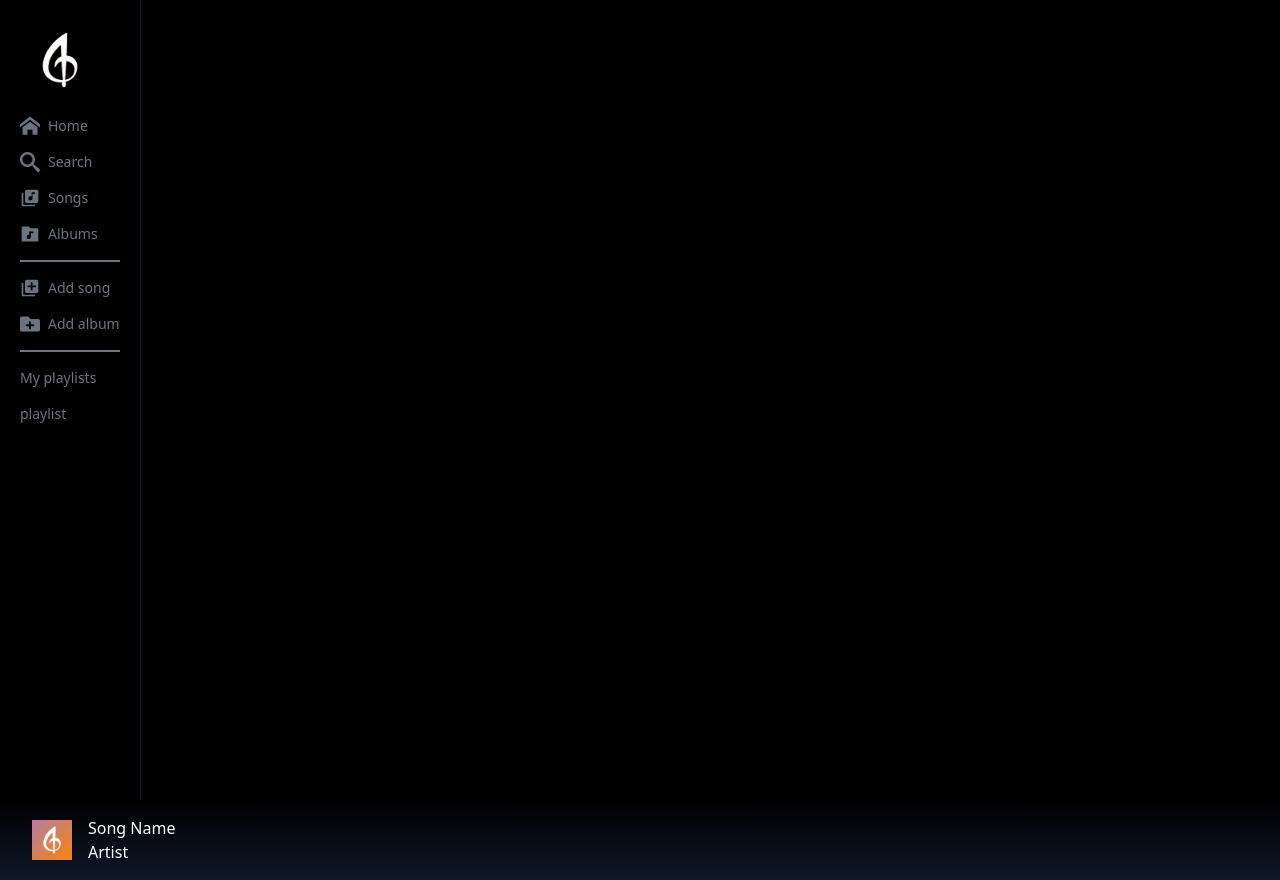
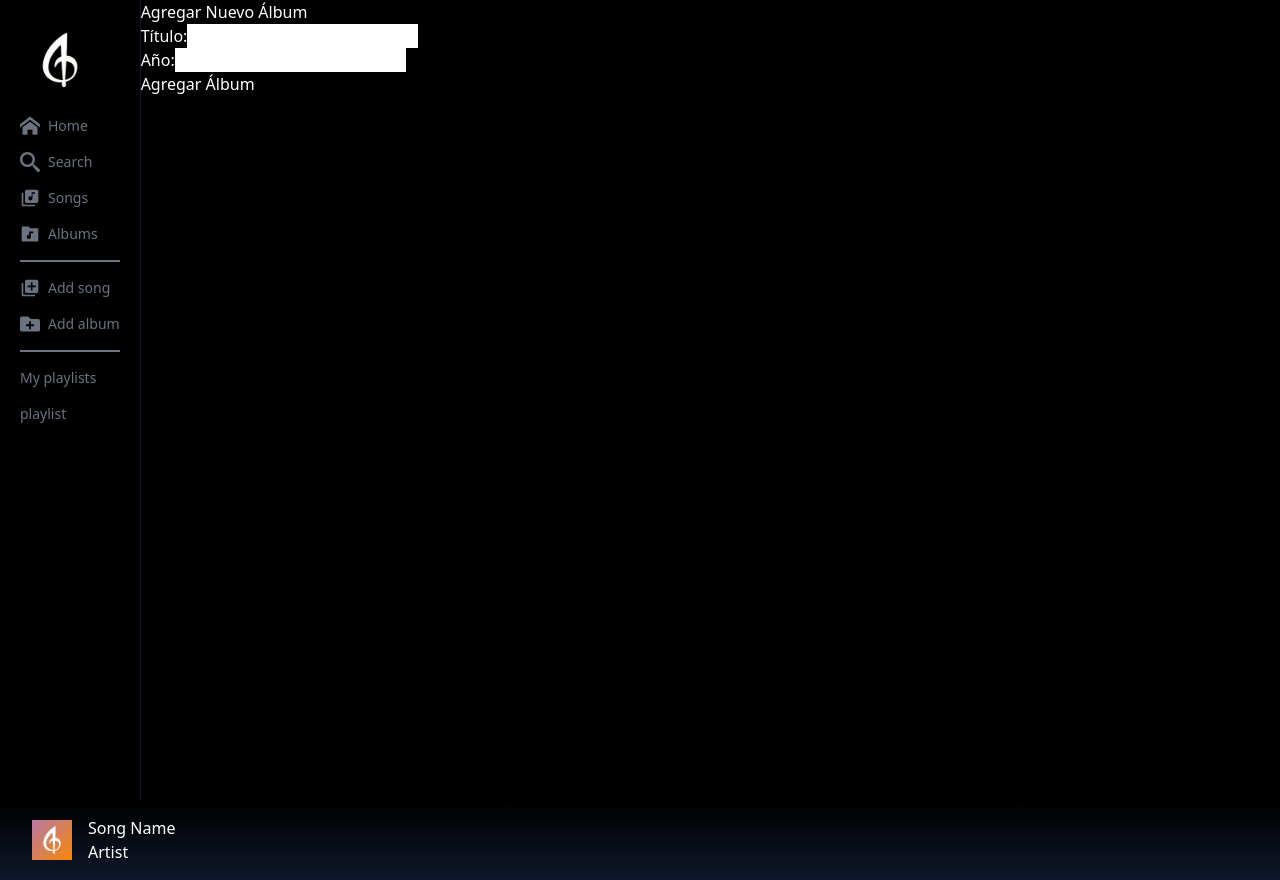
Before and after one commit to tomasild/glist-app, a React (Vite) app: page /add-album in a window 1280 px wide. Built offline with nearby package versions, Linux system fonts and the light colour scheme.

Commit message:
add album and song forms

```diff
--- a/src/App.jsx
+++ b/src/App.jsx
@@ -8,6 +8,8 @@ import AlbumList from "./pages/AlbumList";
 import SongList from "./pages/SongList";
 import AlbumDetails from "./pages/AlbumDetails";
 import SongDetails from "./pages/SongDetails";
+import AddAlbumForm from "./forms/AddAlbumForm";
+import AddSongForm from "./forms/AddSongForm";
 
 
 function App() {
@@ -23,6 +25,8 @@ function App() {
           <Route path="/album-list" element={<Center> <AlbumList /> </Center>} />
           <Route path="/album/:albumId" element={<AlbumDetails />} />
           <Route path="/song/:songId" element={<Center><SongDetails /></Center>} />
+          <Route path="/add-album" element={<AddAlbumForm />} />
+          <Route path="/add-song" element={<AddSongForm />} />
         </Routes>
       </main>
       <div className="absolute b-0 w-full text-white">
--- a/src/components/Card.jsx
+++ b/src/components/Card.jsx
@@ -4,7 +4,6 @@ function Card({ title, year, imageSrc, _id, updated, created }) {
   return (
     <div className="text-white flex flex-col w-full p-4 hover:bg-slate-800 opacity-75 rounded-md bg-slate-900 backdrop-blur-sm">
       <div className="relative w-full group">
-        <p className="absolute pl-2 pt-1 font-bold truncate">{_id}</p>
         <img
           src={imageSrc}
           className="w-full h-auto rounded-lg"
@@ -12,12 +11,12 @@ function Card({ title, year, imageSrc, _id, updated, created }) {
         />
       </div>
       <div className="flex flex-col flex-grow items-center p-2">
-        <p className="font-bold mb-2">{title}</p>
+        <p className="font-bold">{title}</p>
         <p className="truncate">{year}</p>
         <div className="flex flex-col flex-grow items-center justify-between mt-2">
           <p className="truncate">Updated: {updated}</p>
           <p className="truncate">Created: {created}</p>
-          <p className="truncate">{_id}</p>
+          <p className="truncate mt-2">{_id}</p>
         </div>
       </div>
     </div>
--- a/src/forms.jsx/AlbumForm.jsx
+++ /dev/null
@@ -1,9 +0,0 @@
-import React from 'react'
-
-function AlbumForm() {
-  return (
-    <div>AlbumForm</div>
-  )
-}
-
-export default AlbumForm
--- a/src/forms.jsx/SongForm.jsx
+++ /dev/null
@@ -1,9 +0,0 @@
-import React from 'react'
-
-function SongForm() {
-  return (
-    <div>SongForm</div>
-  )
-}
-
-export default SongForm
--- /dev/null
+++ b/src/forms/AddAlbumForm.jsx
@@ -0,0 +1,56 @@
+import React, { useState } from 'react';
+import axios from 'axios';
+
+const AddAlbumForm = () => {
+  const [title, setTitle] = useState('');
+  const [year, setYear] = useState('');
+
+  const handleSubmit = async (event) => {
+    event.preventDefault();
+    try {
+      // Enviar los datos del formulario al backend
+      const response = await axios.post('http://localhost:3000/api/albums', {
+        title,
+        year: parseInt(year), // Asegurarse de que el año sea un número
+      });
+
+      // Aquí puedes realizar cualquier acción necesaria con la respuesta del backend
+      console.log('Álbum agregado:', response.data);
+
+      // Limpiar los campos del formulario después de agregar el álbum
+      setTitle('');
+      setYear('');
+    } catch (error) {
+      console.error('Error al agregar el álbum:', error);
+    }
+  };
+
+  return (
+    <div className='text-white'>
+      <h2>Agregar Nuevo Álbum</h2>
+      <form onSubmit={handleSubmit}>
+        <div>
+          <label>Título:</label>
+          <input
+            type="text"
+            value={title}
+            onChange={(e) => setTitle(e.target.value)}
+            required
+          />
+        </div>
+        <div>
+          <label>Año:</label>
+          <input
+            type="number"
+            value={year}
+            onChange={(e) => setYear(e.target.value)}
+            required
+          />
+        </div>
+        <button type="submit">Agregar Álbum</button>
+      </form>
+    </div>
+  );
+};
+
+export default AddAlbumForm;
--- /dev/null
+++ b/src/forms/AddSongForm.jsx
@@ -0,0 +1,84 @@
+import React, { useState, useEffect } from 'react';
+import axios from 'axios';
+
+const AddSongForm = () => {
+  const [title, setTitle] = useState('');
+  const [albumId, setAlbumId] = useState('');
+  const [duration, setDuration] = useState(''); // Nuevo estado para la duración
+  const [albums, setAlbums] = useState([]);
+
+  // Obtener la lista de álbumes disponibles al cargar la página
+  useEffect(() => {
+    const fetchAlbums = async () => {
+      try {
+        const response = await axios.get('http://localhost:3000/api/albums');
+        setAlbums(response.data);
+      } catch (error) {
+        console.error('Error al obtener los álbumes:', error);
+      }
+    };
+    fetchAlbums();
+  }, []);
+
+  const handleSubmit = async (event) => {
+    event.preventDefault();
+    try {
+      // Enviar los datos del formulario al backend, incluyendo el ID del álbum seleccionado y la duración
+      const response = await axios.post('http://localhost:3000/api/songs', {
+        title,
+        albumId,
+        duration,
+      });
+
+      // Aquí puedes realizar cualquier acción necesaria con la respuesta del backend
+      console.log('Canción agregada:', response.data);
+
+      // Limpiar los campos del formulario después de agregar la canción
+      setTitle('');
+      setAlbumId('');
+      setDuration('');
+    } catch (error) {
+      console.error('Error al agregar la canción:', error);
+    }
+  };
+
+  return (
+    <div>
+      <h2>Agregar Nueva Canción</h2>
+      <form onSubmit={handleSubmit}>
+        <div>
+          <label>Título:</label>
+          <input
+            type="text"
+            value={title}
+            onChange={(e) => setTitle(e.target.value)}
+            required
+          />
+        </div>
+        <div>
+          <label>Álbum:</label>
+          <select value={albumId} onChange={(e) => setAlbumId(e.target.value)} required>
+            <option value="">Seleccione un álbum</option>
+            {albums.map((album) => (
+              <option key={album._id} value={album._id}>
+                {album.title}
+              </option>
+            ))}
+          </select>
+        </div>
+        <div>
+          <label>Duración:</label>
+          <input
+            type="text"
+            value={duration}
+            onChange={(e) => setDuration(e.target.value)}
+            required
+          />
+        </div>
+        <button type="submit">Agregar Canción</button>
+      </form>
+    </div>
+  );
+};
+
+export default AddSongForm;
--- a/src/pages/AlbumDetails.jsx
+++ b/src/pages/AlbumDetails.jsx
@@ -1,7 +1,7 @@
 import React, { useEffect, useState } from "react";
 import { useParams } from "react-router-dom";
 import axios from "axios";
-import Song from "../components/Song"
+import Song from "../components/Song";
 
 function AlbumDetails() {
   const { albumId } = useParams();
@@ -29,17 +29,6 @@ function AlbumDetails() {
         console.error("Error al obtener canciones del álbum:", err);
       });
   }, [albumId]);
-
-  const [songData, setSongData] = useState([]);
-  useEffect(() => {
-    console.log("Obteniendo canciones desde el backend");
-    axios
-      .get("http://localhost:3000/api/songs/")
-      .then((res) => setSongData(res.data))
-      .catch((err) => {
-        console.error("Error al obtener las canciones:", err);
-      });
-  }, []);
 
   const formatDate = (dateString) => {
     const date = new Date(dateString);
@@ -72,7 +61,7 @@ function AlbumDetails() {
         <h2 className="mb-4 ml-2">Album songs</h2>
         {albumSongs.length > 0 ? (
           <ul className="space-y-1">
-          {songData.map((song, index) => (
+            {albumSongs.map((song, index) => (
               <li key={song._id}>
                 <Song
                   title={song.title}
--- a/src/pages/AlbumList.jsx
+++ b/src/pages/AlbumList.jsx
@@ -24,7 +24,7 @@ function AlbumList() {
   return (
     <div className="text-white m-5 animate-slideup">
       <h2 className="mb-4 ml-2">Lista de Álbumes</h2>
-      <ul className="grid grid-cols-1 sm:grid-cols-2 md:grid-cols-3 lg:grid-cols-4 xl:grid-cols-5 gap-4">
+      <ul className="grid grid-cols-1  sm:grid-cols-2 md:grid-cols-3 lg:grid-cols-4 xl:grid-cols-5 gap-4">
         {albums.map((album) => (
           <li key={album._id}>
             <Album
--- a/src/services/api.js
+++ /dev/null
@@ -1,13 +0,0 @@
-import axios from 'axios';
-
-const API_KEY = 'T7f18476f06msh514343831444335p1e6899jsn20ca860b03f4';
-const BASE_URL = 'https://genius-song-lyrics1.p.rapidapi.com/song/details/';
-
-const api = axios.create({
-  baseURL: BASE_URL,
-  headers: {
-    'X-RapidAPI-Key': API_KEY,
-  },
-});
-
-export default api;
```
Lines whose indentation alone changed are shown as unchanged.
